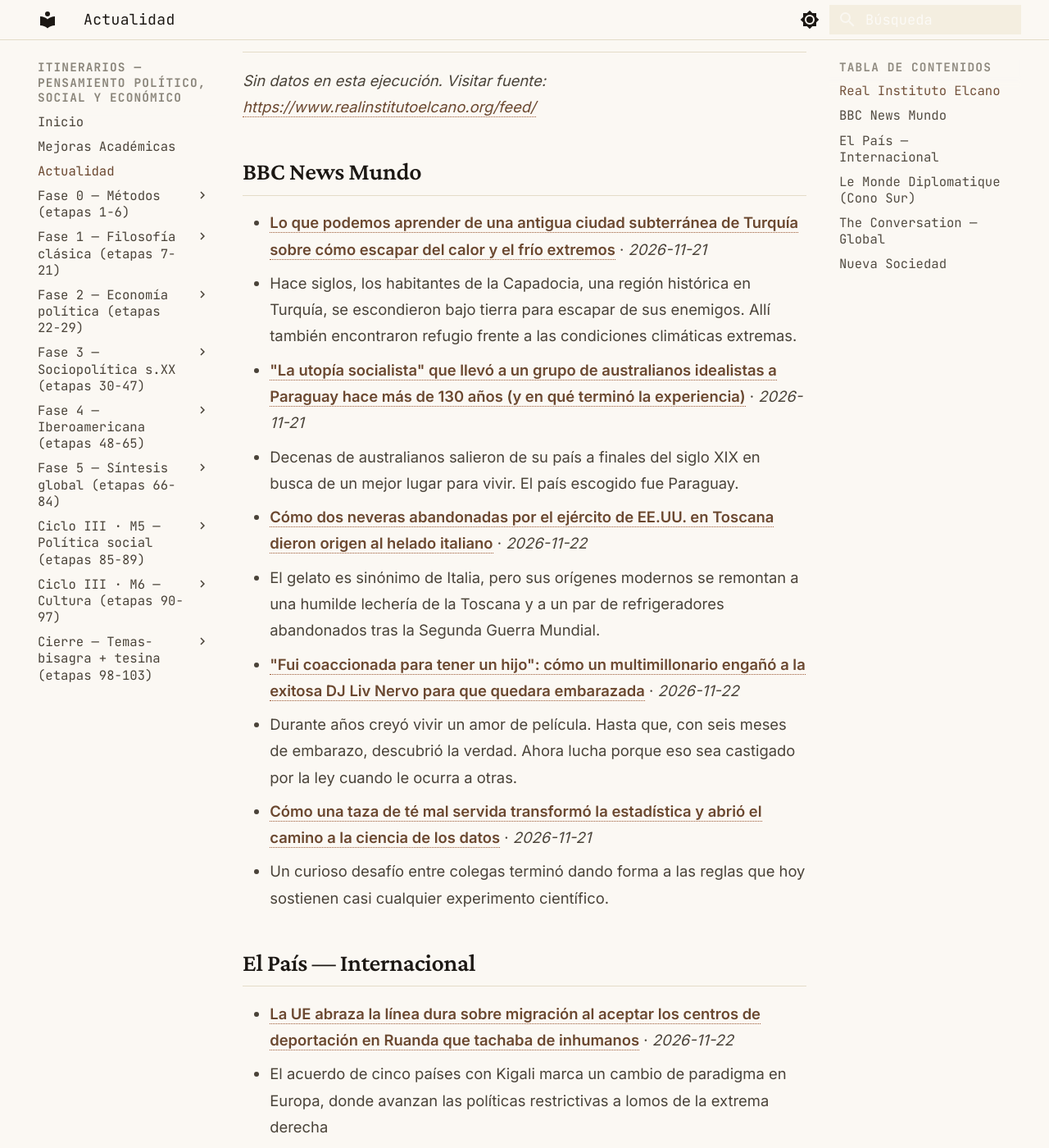
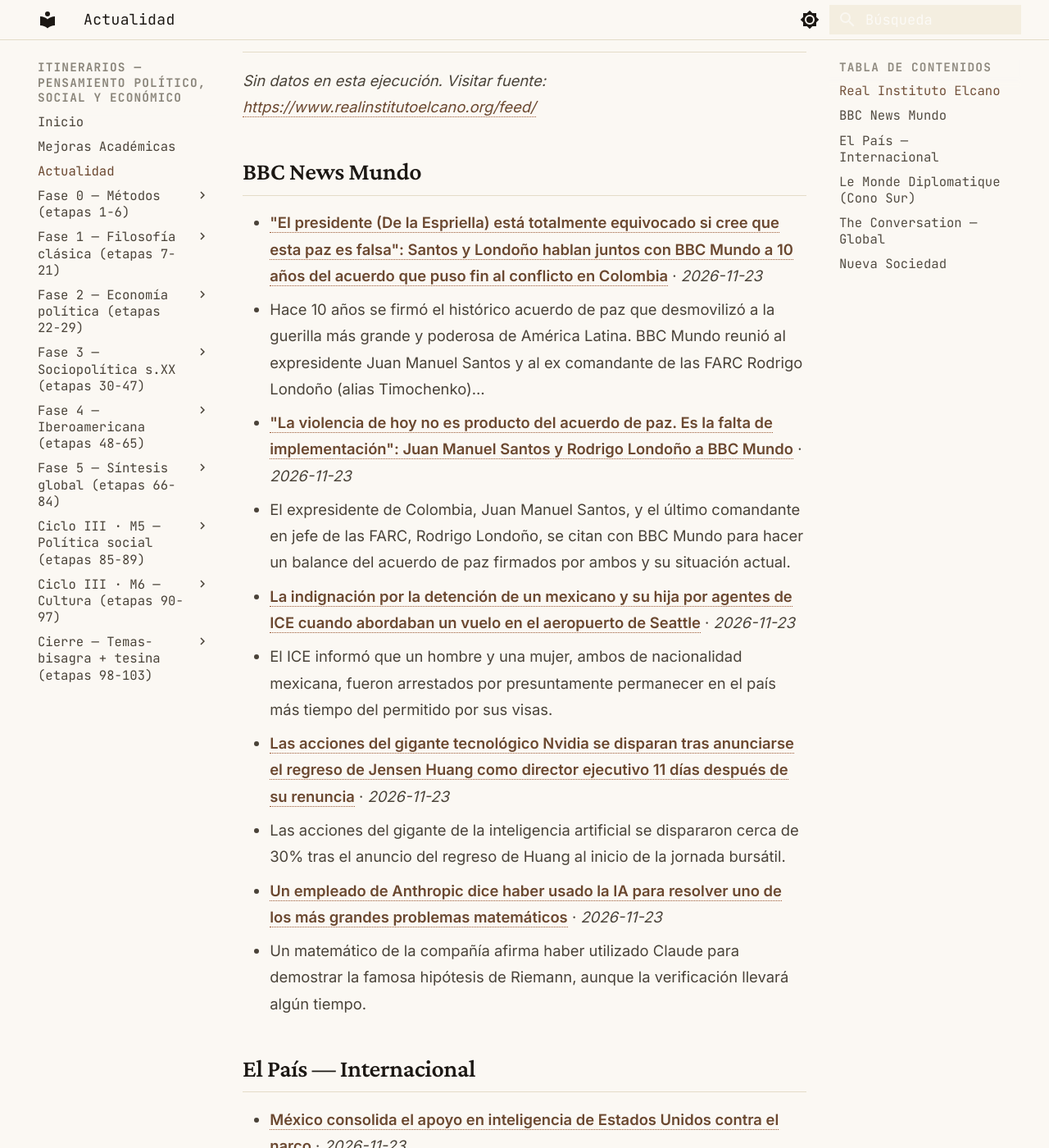
Before and after one commit to MrSpagVi/Curso, an MkDocs documentation site: the page built from docs/actualidad.md, in a window 1280 px wide and 1400 px high, scrolled down 643 px. Shown: the whole window at 82% size. Built offline with MkDocs 1.6.1 and Material for MkDocs 9.7.7, drawn with Linux system fonts in a browser that asks for light colours; some of the changed text lies outside the part shown.

Commit message:
auto: actualidad 2026-11-23

```diff
--- a/docs/actualidad.md
+++ b/docs/actualidad.md
@@ -6,7 +6,7 @@ title: Actualidad
 
 Últimos titulares de fuentes que dictan agenda en ciencia política y geopolítica. Actualizado automáticamente cada día (vía GitHub Actions).
 
-_Última actualización: 2026-11-22 13:49 UTC_
+_Última actualización: 2026-11-23 16:55 UTC_
 
 !!! tip "Ritual mensual — #actualidad"
     El último sábado de cada mes: agarrá **un** titular de los de abajo y escribí **300 palabras** aplicándole **2 autores** del último mes que leíste. ¿Qué diría cada uno? ¿En qué chocan? No resumas la noticia — usala como caso para pensar con las herramientas que venís construyendo. Guardá el texto con el tag `#actualidad` en tu sistema de notas. Esto convierte la teoría en criterio sobre la coyuntura: el objetivo del plan no es citar a Maquiavelo, es leer el presente con él.
@@ -17,25 +17,25 @@ _Sin datos en esta ejecución. Visitar fuente: [https://www.realinstitutoelcano.
 
 ## BBC News Mundo
 
-- **[Lo que podemos aprender de una antigua ciudad subterránea de Turquía sobre cómo escapar del calor y el frío extremos](https://www.bbc.com/mundo/articles/cq074g7x8915o?at_medium=RSS&at_campaign=rss)** · *2026-11-21*
-  - Hace siglos, los habitantes de la Capadocia, una región histórica en Turquía, se escondieron bajo tierra para escapar de sus enemigos. Allí también encontraron refugio frente a las condiciones climáticas extremas.
-- **["La utopía socialista" que llevó a un grupo de australianos idealistas a Paraguay hace más de 130 años (y en qué terminó la experiencia)](https://www.bbc.com/mundo/articles/cr5yny54gvy3o?at_medium=RSS&at_campaign=rss)** · *2026-11-21*
-  - Decenas de australianos salieron de su país a finales del siglo XIX en busca de un mejor lugar para vivir. El país escogido fue Paraguay.
-- **[Cómo dos neveras abandonadas por el ejército de EE.UU. en Toscana dieron origen al helado italiano](https://www.bbc.com/mundo/articles/c3d3g9d1rk3o?at_medium=RSS&at_campaign=rss)** · *2026-11-22*
-  - El gelato es sinónimo de Italia, pero sus orígenes modernos se remontan a una humilde lechería de la Toscana y a un par de refrigeradores abandonados tras la Segunda Guerra Mundial.
-- **["Fui coaccionada para tener un hijo": cómo un multimillonario engañó a la exitosa DJ Liv Nervo para que quedara embarazada](https://www.bbc.com/mundo/articles/cqm2ly382ylxo?at_medium=RSS&at_campaign=rss)** · *2026-11-22*
-  - Durante años creyó vivir un amor de película. Hasta que, con seis meses de embarazo, descubrió la verdad. Ahora lucha porque eso sea castigado por la ley cuando le ocurra a otras.
-- **[Cómo una taza de té mal servida transformó la estadística y abrió el camino a la ciencia de los datos](https://www.bbc.com/mundo/articles/cpq0lv5p5vqo?at_medium=RSS&at_campaign=rss)** · *2026-11-21*
-  - Un curioso desafío entre colegas terminó dando forma a las reglas que hoy sostienen casi cualquier experimento científico.
+- **["El presidente (De la Espriella) está totalmente equivocado si cree que esta paz es falsa": Santos y Londoño hablan juntos con BBC Mundo a 10 años del acuerdo que puso fin al conflicto en Colombia](https://www.bbc.com/mundo/watch/cm0evqgj5p4go?at_medium=RSS&at_campaign=rss)** · *2026-11-23*
+  - Hace 10 años se firmó el histórico acuerdo de paz que desmovilizó a la guerilla más grande y poderosa de América Latina. BBC Mundo reunió al expresidente Juan Manuel Santos y al ex comandante de las FARC Rodrigo Londoño (alias Timochenko)…
+- **["La violencia de hoy no es producto del acuerdo de paz. Es la falta de implementación": Juan Manuel Santos y Rodrigo Londoño a BBC Mundo](https://www.bbc.com/mundo/articles/c6wy4g48l0g5o?at_medium=RSS&at_campaign=rss)** · *2026-11-23*
+  - El expresidente de Colombia, Juan Manuel Santos, y el último comandante en jefe de las FARC, Rodrigo Londoño, se citan con BBC Mundo para hacer un balance del acuerdo de paz firmados por ambos y su situación actual.
+- **[La indignación por la detención de un mexicano y su hija por agentes de ICE cuando abordaban un vuelo en el aeropuerto de Seattle](https://www.bbc.com/mundo/articles/ckx27qql52g1o?at_medium=RSS&at_campaign=rss)** · *2026-11-23*
+  - El ICE informó que un hombre y una mujer, ambos de nacionalidad mexicana, fueron arrestados por presuntamente permanecer en el país más tiempo del permitido por sus visas.
+- **[Las acciones del gigante tecnológico Nvidia se disparan tras anunciarse el regreso de Jensen Huang como director ejecutivo 11 días después de su renuncia](https://www.bbc.com/mundo/articles/cm4gnx691zp5o?at_medium=RSS&at_campaign=rss)** · *2026-11-23*
+  - Las acciones del gigante de la inteligencia artificial se dispararon cerca de 30% tras el anuncio del regreso de Huang al inicio de la jornada bursátil.
+- **[Un empleado de Anthropic dice haber usado la IA para resolver uno de los más grandes problemas matemáticos](https://www.bbc.com/mundo/articles/c6n901zg7rylo?at_medium=RSS&at_campaign=rss)** · *2026-11-23*
+  - Un matemático de la compañía afirma haber utilizado Claude para demostrar la famosa hipótesis de Riemann, aunque la verificación llevará algún tiempo.
 
 ## El País — Internacional
 
-- **[La UE abraza la línea dura sobre migración al aceptar los centros de deportación en Ruanda que tachaba de inhumanos](https://elpais.com/internacional/2026-11-22/la-ue-abraza-la-linea-dura-sobre-migracion-al-aceptar-los-centros-de-deportacion-en-ruanda-que-tachaba-de-inhumanos.html)** · *2026-11-22*
-  - El acuerdo de cinco países con Kigali marca un cambio de paradigma en Europa, donde avanzan las políticas restrictivas a lomos de la extrema derecha
-- **[Del genocidio a las deportaciones: por qué Europa elige Ruanda para expulsar migrantes](https://elpais.com/internacional/2026-11-22/del-genocidio-a-las-deportaciones-por-que-europa-elige-ruanda-para-expulsar-migrantes.html)** · *2026-11-22*
-  - La cooperación judicial para perseguir a los sospechosos de la matanza de tutsis en 1994 ha estrechado los vínculos entre Kigali y varios países europeos, una relación que ayuda a entender el acuerdo
-- **[“Abuela” o “cabra”: los talibanes privan a las afganas de su nombre e imponen esos epítetos para dirigirse a ellas](https://elpais.com/internacional/2026-11-22/abuela-o-cabra-los-talibanes-privan-a-las-afganas-de-su-nombre-e-imponen-los-epitetos-para-dirigirse-a-ellas.html)** · *2026-11-22*
-  - Los fundamentalistas ordenan en una provincia de Afganistán que no se mencione en los documentos oficiales la identidad real de las mujeres
+- **[México consolida el apoyo en inteligencia de Estados Unidos contra el narco](https://elpais.com/mexico/2026-11-23/mexico-consolida-el-apoyo-en-inteligencia-de-estados-unidos-contra-el-narco.html)** · *2026-11-23*
+  - La caída del Chapo Isidro certifica la intensa colaboración de las agencias del Gobierno de Trump y rompe definitivamente con la política de reticencia y rechazo de López Obrador
+- **[El ICE recurre a delitos menores cometidos hace décadas para deportar a personas con ‘green card’](https://elpais.com/us/migracion/2026-11-23/el-ice-recurre-a-delitos-menores-cometidos-hace-decadas-para-deportar-a-personas-con-green-card.html)** · *2026-11-23*
+  - Entre los casos registrados, están el de una mujer que pasó 15 meses detenida por dos pequeños hurtos de hace más de 10 años y el de una señora de 74, arrestada por una falta en los noventa
+- **[Qué sigue para el futuro político de Cuba: ¿ataque de Trump antes de fin de año o giro demócrata?](https://elpais.com/us/2026-11-23/que-sigue-para-el-futuro-politico-de-cuba-ataque-de-trump-antes-de-fin-de-ano-o-giro-democrata.html)** · *2026-11-23*
+  - Washington no ha logrado que el Gobierno cubano ceda en una negociación y el castrismo no está haciendo más que apostar por el factor tiempo
 - **[Ni Yalta, ni cumbre: la nada con sifón](https://elpais.com/internacional/2026-11-22/ni-yalta-ni-cumbre-la-nada-con-sifon.html)** · *2026-11-22*
   - La inmensa y vacía mesa en la que se sentaron Xi, Putin y Trump es la metáfora de una reunión que apenas sirvió para escenificar el desplazamiento de poder en el mundo
 - **[El triunvirato de Shenzhen y la rebelión del resto del mundo](https://elpais.com/internacional/2026-11-19/el-triunvirato-de-shenzhen-y-la-rebelion-del-resto-del-mundo.html)** · *2026-11-19*
@@ -47,16 +47,16 @@ _Sin datos en esta ejecución. Visitar fuente: [https://www.eldiplo.org/feed/](h
 
 ## The Conversation — Global
 
-- **[Prescription drug coverage: Ontario post-secondary students are paying more for less](https://theconversation.com/prescription-drug-coverage-ontario-post-secondary-students-are-paying-more-for-less-295862)** · *2026-11-22*
-  - Shifting student coverage from the public to the private sector is likely to increase overall system costs and lead to higher premiums for students and their families.
-- **[Who gets to decide whether an AI data centre has a ‘social licence’ to operate?](https://theconversation.com/who-gets-to-decide-whether-an-ai-data-centre-has-a-social-licence-to-operate-295729)** · *2026-11-22*
-  - Community support is increasingly important to AI data centre development. But who gets to decide whether a project has earned it?
-- **[Fossil of the Day: Has Mark Carney made Canada a climate heretic?](https://theconversation.com/fossil-of-the-day-has-mark-carney-made-canada-a-climate-heretic-296908)** · *2026-11-22*
-  - The satirical award is given to countries and leaders seen as doing little to support efforts to tackle climate change.
-- **[Mark Carney’s fight against Donald Trump won’t make Canada stronger](https://theconversation.com/mark-carneys-fight-against-donald-trump-wont-make-canada-stronger-296186)** · *2026-11-22*
-  - Mark Carney’s ‘Projects of National Interest’ are more like ‘Projects of National Inequality and Environmental Destruction’ than measures that will promote Canada’s interests sustainably.
-- **[Serbia and Hungary show why playing East against West may no longer pay for small European states](https://theconversation.com/serbia-and-hungary-show-why-playing-east-against-west-may-no-longer-pay-for-small-european-states-296555)** · *2026-11-22*
-  - By breaking away from illiberal rule, Serbia and Hungary provide examples of states seeking the best of both worlds in their relations with China, Russia and the West.
+- **[Technology for ‘printing’ steel could help extend the life of ageing bridges and buildings](https://theconversation.com/technology-for-printing-steel-could-help-extend-the-life-of-ageing-bridges-and-buildings-296672)** · *2026-11-23*
+  - It deposits metal only where it is needed, potentially preventing extensive repairs or replacements.
+- **[How Mark Carney’s Russian hockey ban tests the global rule book](https://theconversation.com/how-mark-carneys-russian-hockey-ban-tests-the-global-rule-book-296806)** · *2026-11-23*
+  - For decades, Canada’s foreign policy was premised on the legitimacy of international institutions and multilateralism. Banning Russia from the World Juniors is at odds with that legacy.
+- **[Be Ready stockpiling advice is missing something vital. You can fix it, today](https://theconversation.com/be-ready-stockpiling-advice-is-missing-something-vital-you-can-fix-it-today-296903)** · *2026-11-23*
+  - Stockpiling foods and medicines isn’t enough – we also need to know where and when to go.
+- **[New Year’s resolutions: starting small today could work better than waiting until January](https://theconversation.com/new-years-resolutions-starting-small-today-could-work-better-than-waiting-until-january-296746)** · *2026-11-23*
+  - Big resolutions often fizzle by February. Small changes started now, such as a few minutes of activity, are easier to keep up.
+- **[Readers of fanfiction have a lot in common with 18th- and 19th-century fiction lovers](https://theconversation.com/readers-of-fanfiction-have-a-lot-in-common-with-18th-and-19th-century-fiction-lovers-296976)** · *2026-11-23*
+  - Readers waited with bated breath for new stories to be released in magazines and they would often share their thoughts with the writer.
 
 ## Nueva Sociedad
 
```
